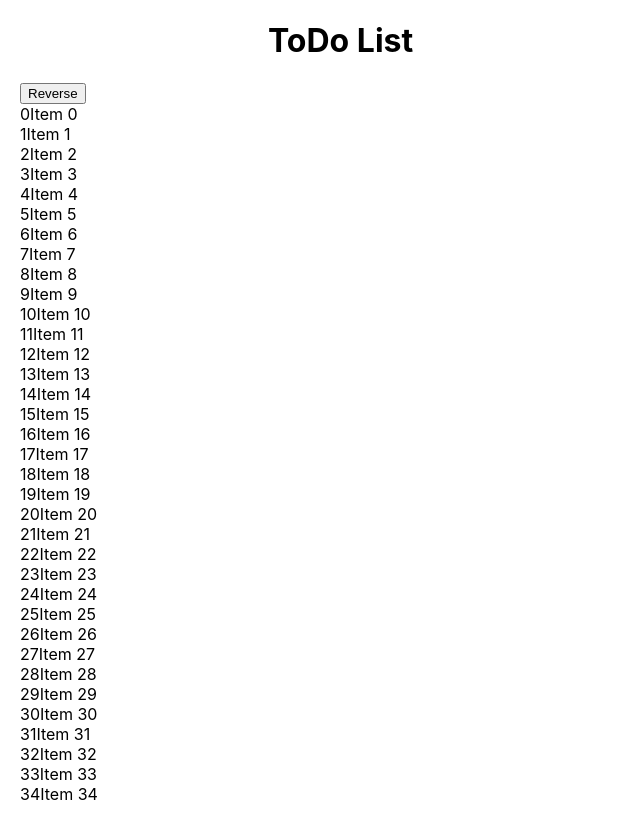
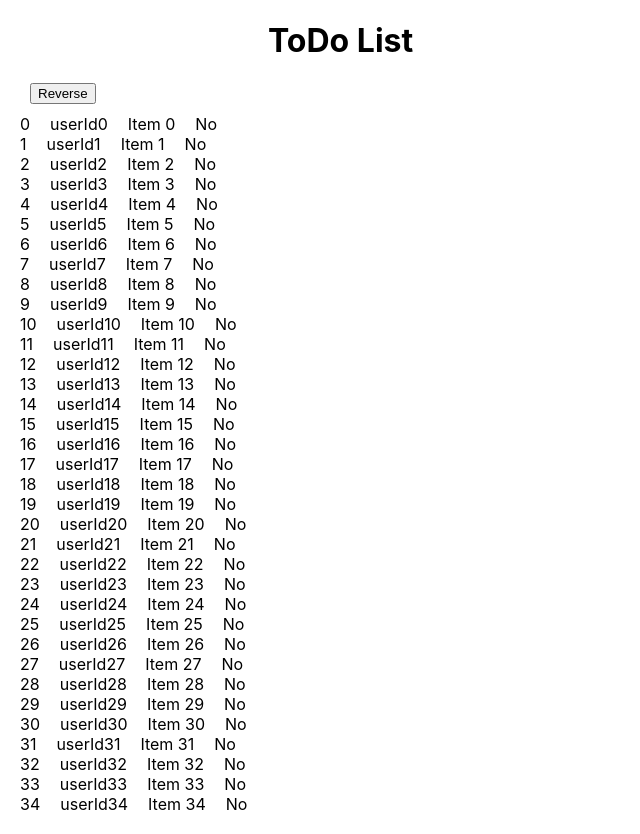
Before and after one commit to jpickard393/pagination, a React (Create React App) app: page / in a window 1280 px wide. Shown: the whole page, without its empty margins (0-640 px from the left). Built offline with nearby package versions, Linux system fonts and the light colour scheme.

Commit message:
added style

```diff
--- a/src/App.css
+++ b/src/App.css
@@ -5,3 +5,12 @@
 h1 {
   margin-left:20%;
 }
+
+.column {
+  margin-right:20px;
+  text-align: left;
+}
+
+.buttonContainer {
+  margin:10px;
+}
--- a/src/App.js
+++ b/src/App.js
@@ -8,7 +8,7 @@ const App = () => {
 
   const generateData = () =>{
     const newTasks = [];
-    for(let i = 0; i <1000; i++){
+    for(let i = 0; i <10000; i++){
       const newTask = {
         id:i,
         userId:'userId' + i,
@@ -32,7 +32,7 @@ const App = () => {
   return (
     <div className="App">
       <h1>ToDo List</h1>
-      <div>
+      <div className="buttonContainer">
       <button onClick={reverse}>Reverse</button>
       </div>
         <List innerElementType="ul"
@@ -43,8 +43,10 @@ const App = () => {
           {({index, style }) => {
           return (
             <li style={style}>
-              {data[index].id}
-              {data[index].title}
+              <span className="column">{data[index].id}</span>
+              <span className="column">{data[index].userId}</span>
+              <span className="column">{data[index].title}</span>
+              <span className="column">{data[index].complete ? "Yes" : "No"}</span>
             </li>
           );
         }}
```
